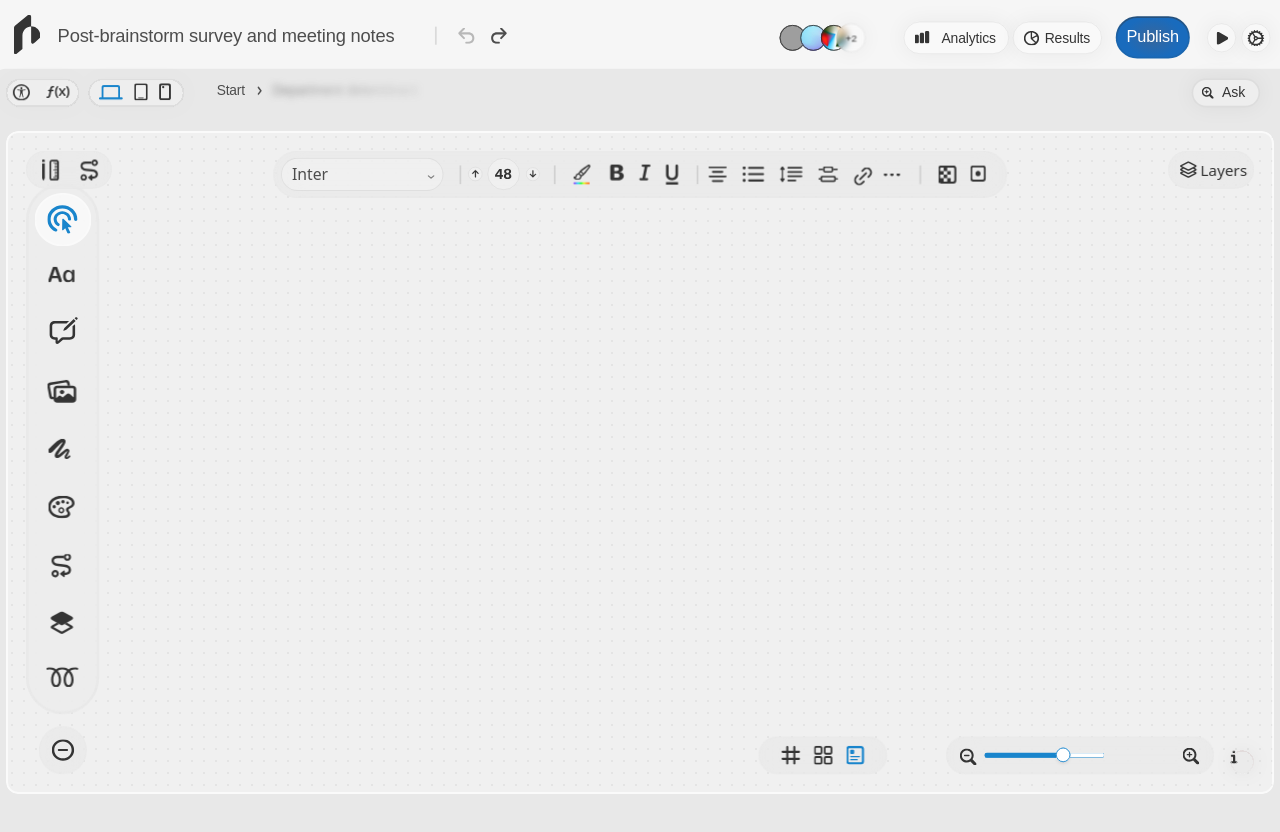
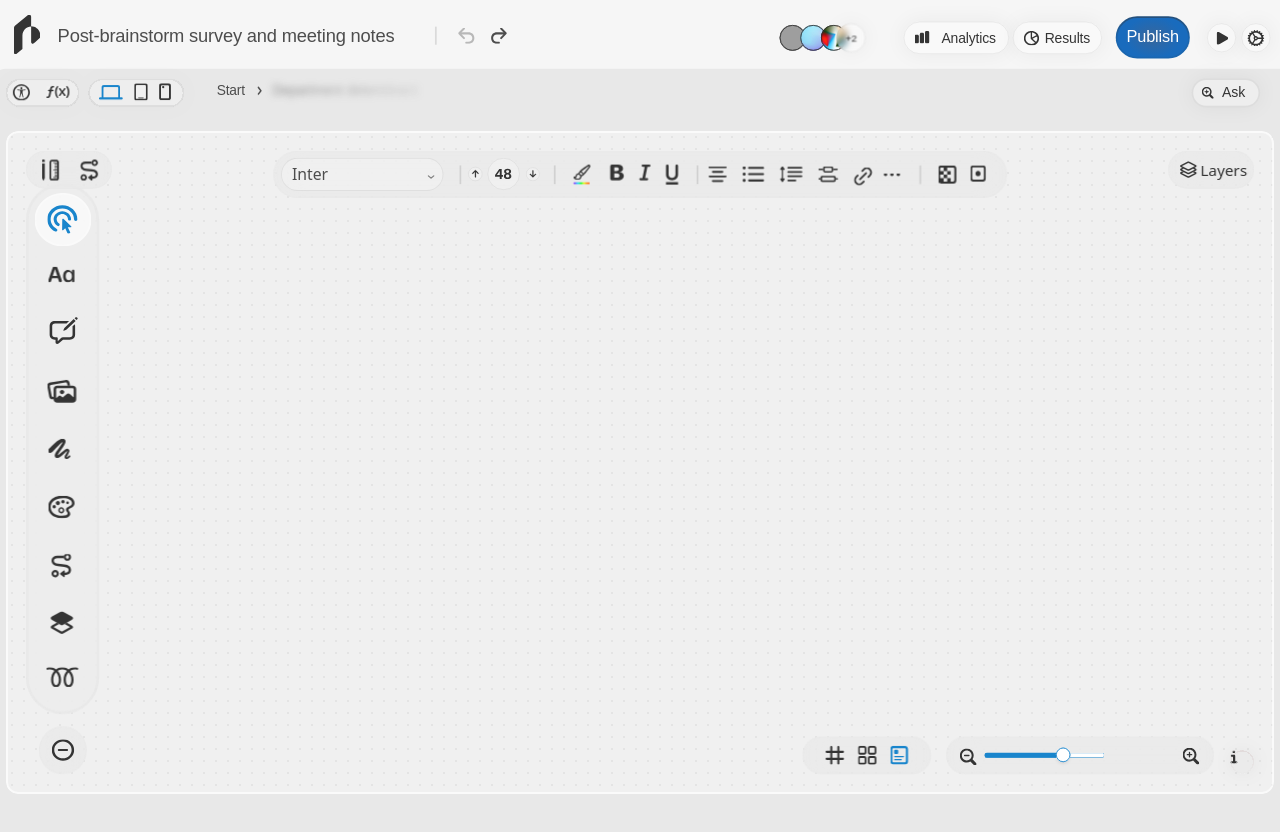
Before and after one commit to SchwenderOne/porticoMVP, a React (Vite) app in the folder web/: page / in a window 1280 px wide. Built offline with nearby package versions, Linux system fonts and the light colour scheme; grey boxes are pictures that could not be loaded.

Commit message:
fix(ui): equalize visual gap ZoomBar↔ViewBar to match InfoButton↔ZoomBar under 0.85 scale

```diff
--- a/web/src/App.tsx
+++ b/web/src/App.tsx
@@ -56,7 +56,8 @@ function App() {
         <div className="absolute" style={{ right: 20 + 28 + 11.765, bottom: 20, width: 315, height: 44, transform: 'scale(0.85)', transformOrigin: 'bottom right' }}>
           <ZoomBar />
         </div>
-        <div className="absolute" style={{ right: 20 + 28 + 11.765 + 315 + 11.765, bottom: 20, width: 151, height: 44, transform: 'scale(0.85)', transformOrigin: 'bottom right' }}>
+        {/* Match visual gap with InfoButton↔ZoomBar by compensating for scale and right-anchored transform */}
+        <div className="absolute" style={{ right: 20 + 28 + 11.765 + 315 - 31.285, bottom: 20, width: 151, height: 44, transform: 'scale(0.85)', transformOrigin: 'bottom right' }}>
           <ViewBar />
         </div>
       </div>
```
